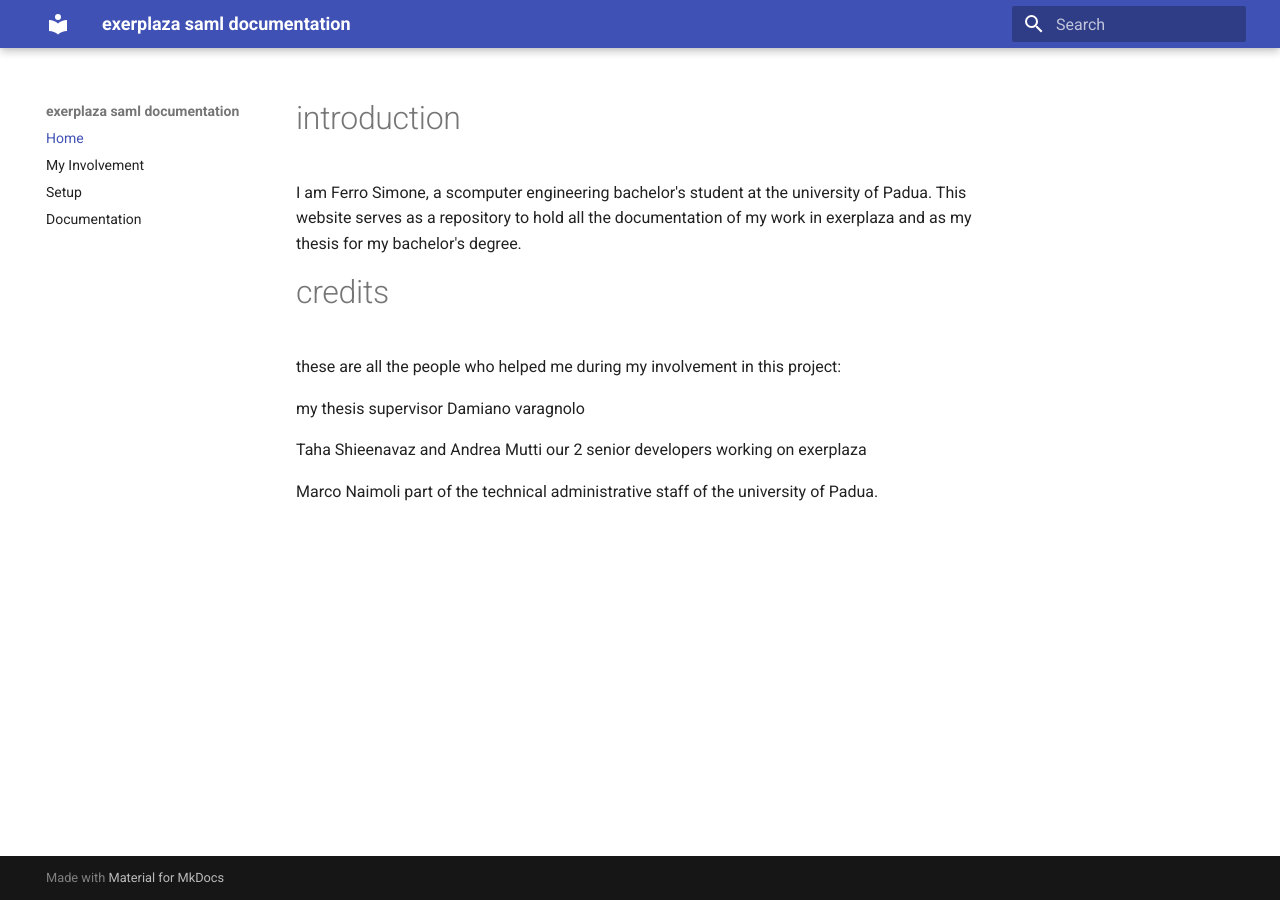
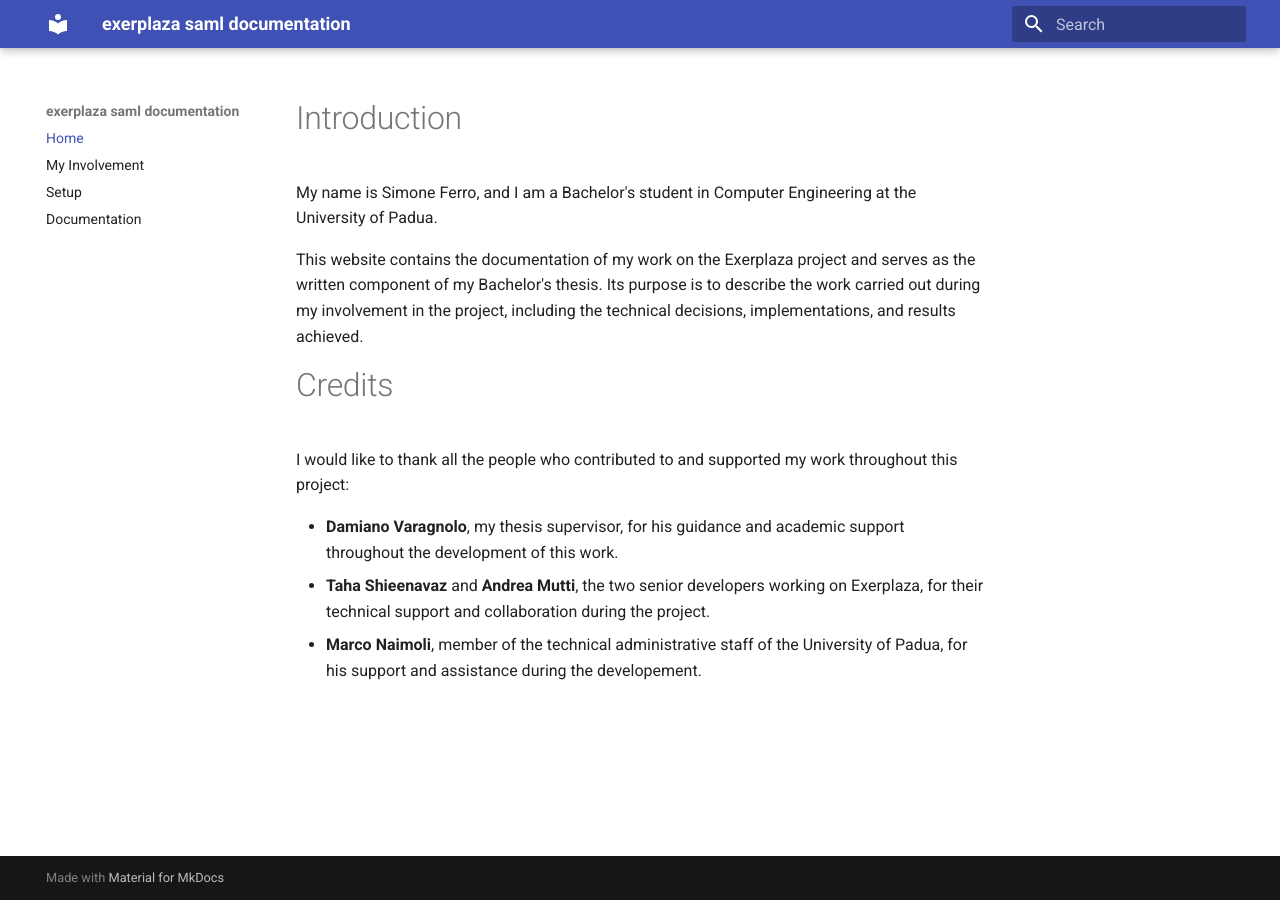
Before and after one commit to acquanaturaleminerale/acquanaturaleminerale.github.io, an MkDocs documentation site: the page built from docs/index.md, in a window 1280 px wide. Built offline with MkDocs 1.6.1 and Material for MkDocs 9.7.7, drawn with Linux system fonts in a browser that asks for light colours.

Commit message:
Update index.md

```diff
--- a/docs/index.md
+++ b/docs/index.md
@@ -1,14 +1,13 @@
-# introduction
+# Introduction
 
-I am Ferro Simone, a scomputer engineering bachelor's student at the university of Padua.
-This website serves as a repository to hold all the documentation of my work in exerplaza and as my thesis for my bachelor's degree.
+My name is Simone Ferro, and I am a Bachelor's student in Computer Engineering at the University of Padua.
 
-# credits
+This website contains the documentation of my work on the Exerplaza project and serves as the written component of my Bachelor's thesis. Its purpose is to describe the work carried out during my involvement in the project, including the technical decisions, implementations, and results achieved.
 
-these are all the people who helped me during my involvement in this project:
+# Credits
 
-my thesis supervisor Damiano varagnolo
+I would like to thank all the people who contributed to and supported my work throughout this project:
 
-Taha Shieenavaz and Andrea Mutti our 2 senior developers working on exerplaza
-
-Marco Naimoli part of the technical administrative staff of the university of Padua.
+* **Damiano Varagnolo**, my thesis supervisor, for his guidance and academic support throughout the development of this work.
+* **Taha Shieenavaz** and **Andrea Mutti**, the two senior developers working on Exerplaza, for their technical support and collaboration during the project.
+* **Marco Naimoli**, member of the technical administrative staff of the University of Padua, for his support and assistance during the developement.
```
